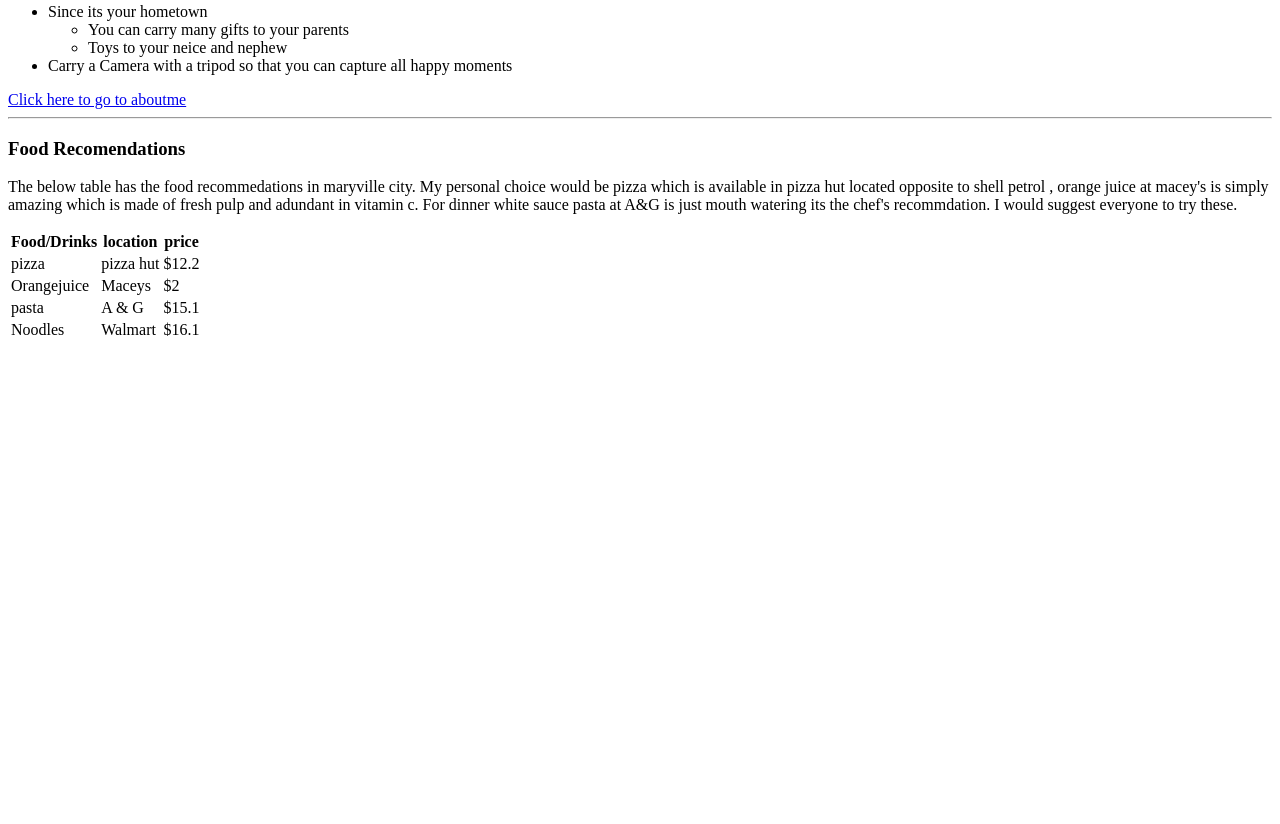
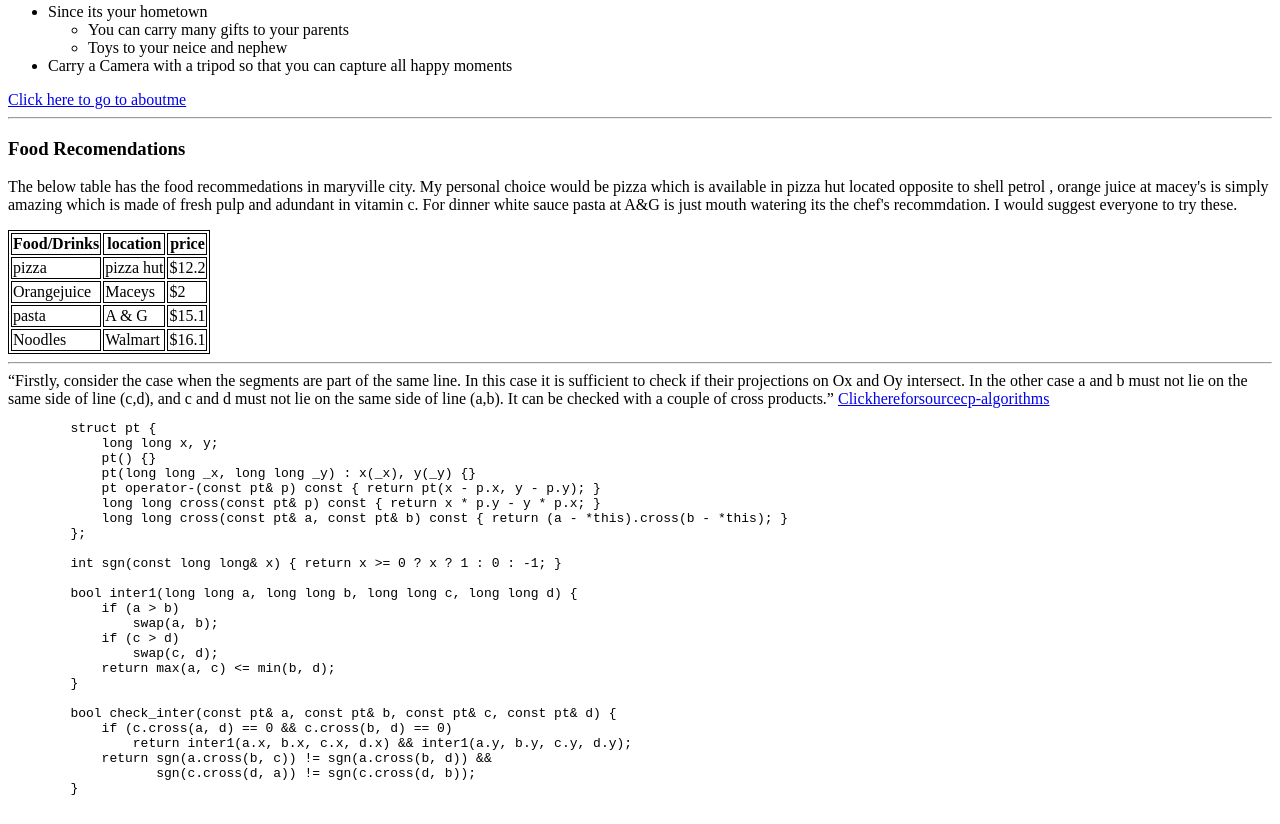
Before and after one commit to 44-563-WebApps-F21/webapps-f21-assignment-3-SarathArrepu, a plain HTML site: page index.html in a window 1280 px wide. Shown: the part 403-1227 px from the top of the page. Before the commit the page ends 800 px from the top, so only its background shows below. Drawn offline with Linux system fonts and the light colour scheme.

Commit message:
added cp algorithm

```diff
--- a/index.html
+++ b/index.html
@@ -39,6 +39,11 @@
         My personal choice would be pizza which is available in pizza hut located opposite to shell petrol , orange juice at macey's is simply amazing which is made of fresh pulp and adundant in vitamin c.
         For dinner white sauce pasta at A&G is just mouth watering its the chef's recommdation. I would suggest everyone to try these.
     </p>
+    <style>
+        table, th, td {
+          border:1px solid black;
+        }
+        </style>
     <table>
         <tr>
             <th>Food/Drinks</th>
@@ -67,5 +72,37 @@
         </tr>
     </table>
 
+    <hr>
+    <q>Firstly, consider the case when the segments are part of the same line. In this case it is sufficient to check if their projections on Ox and Oy intersect.
+    In the other case a and b must not lie on the same side of line (c,d), and c and d must not lie on the same side of line (a,b).
+    It can be checked with a couple of cross products.</q>
 
+    <a href="https://cp-algorithms.com/geometry/check-segments-intersection.html"> Clickhereforsourcecp-algorithms</a>
+    <pre>
+        struct pt {
+            long long x, y;
+            pt() {}
+            pt(long long _x, long long _y) : x(_x), y(_y) {}
+            pt operator-(const pt& p) const { return pt(x - p.x, y - p.y); }
+            long long cross(const pt& p) const { return x * p.y - y * p.x; }
+            long long cross(const pt& a, const pt& b) const { return (a - *this).cross(b - *this); }
+        };
+
+        int sgn(const long long& x) { return x >= 0 ? x ? 1 : 0 : -1; }
+
+        bool inter1(long long a, long long b, long long c, long long d) {
+            if (a > b)
+                swap(a, b);
+            if (c > d)
+                swap(c, d);
+            return max(a, c) <= min(b, d);
+        }
+
+        bool check_inter(const pt& a, const pt& b, const pt& c, const pt& d) {
+            if (c.cross(a, d) == 0 && c.cross(b, d) == 0)
+                return inter1(a.x, b.x, c.x, d.x) && inter1(a.y, b.y, c.y, d.y);
+            return sgn(a.cross(b, c)) != sgn(a.cross(b, d)) &&
+                   sgn(c.cross(d, a)) != sgn(c.cross(d, b));
+        }
+    </pre>
 </html>
```
